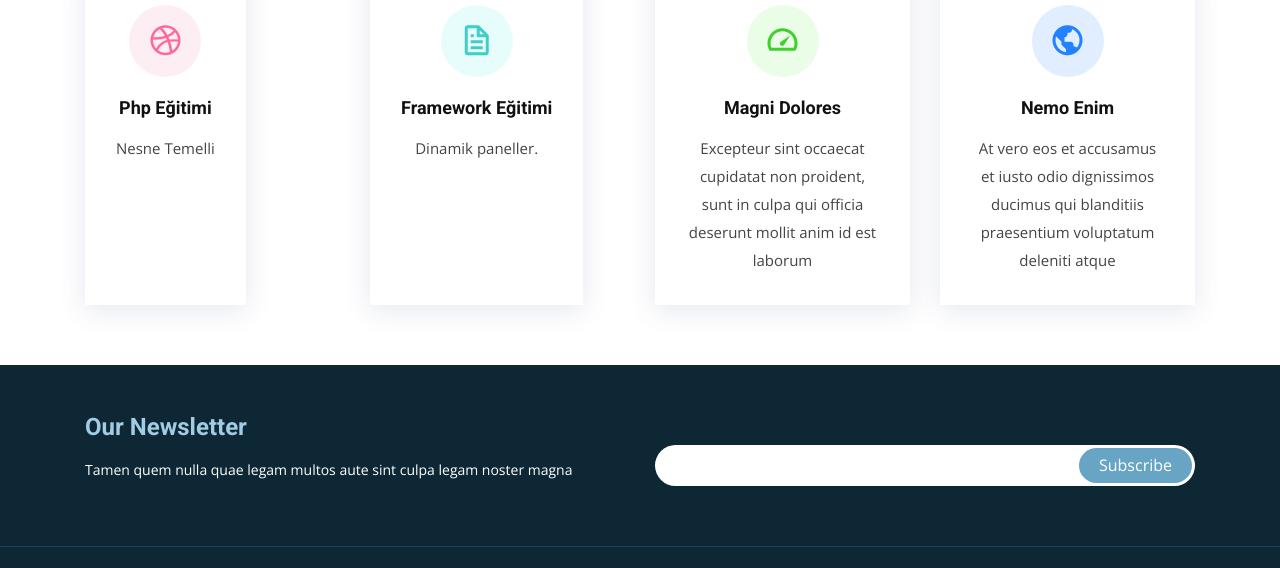
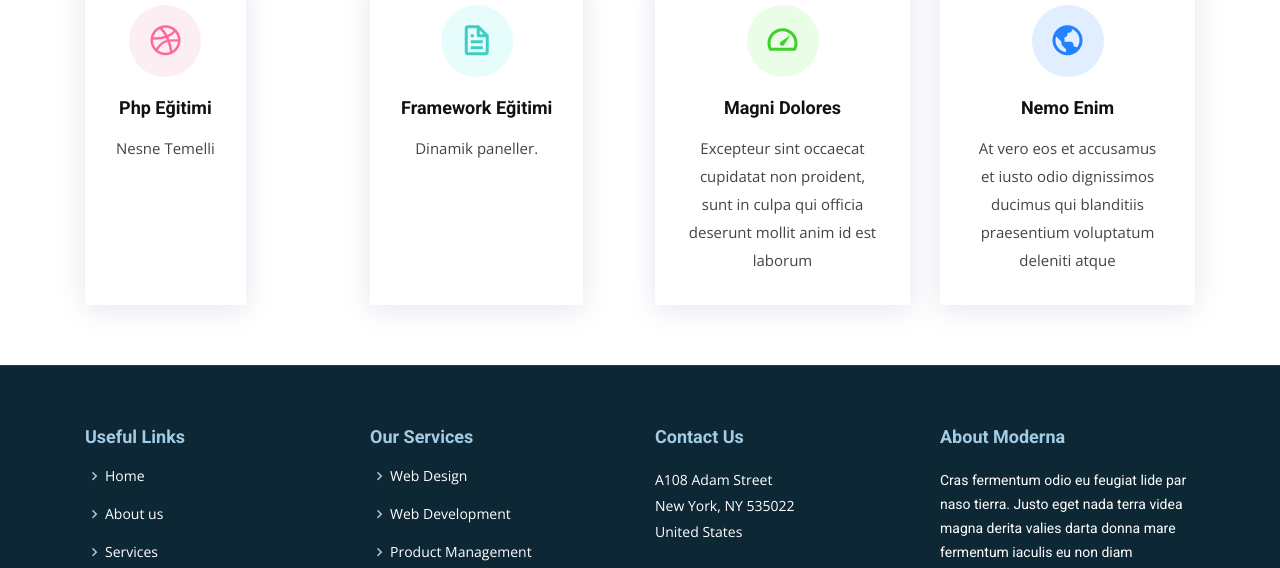
Before and after one commit to mehmethanayli/yazilimMimarileri, a plain HTML site: page index.html in a window 1280 px wide. Shown: the part 886-1454 px from the top of the page. Drawn offline with nearby package versions, Linux system fonts and the light colour scheme.

Commit message:
Footer Düzenlendi.

```diff
--- a/index.html
+++ b/index.html
@@ -180,21 +180,7 @@
     <!-- ======= Footer ======= -->
     <footer id="footer" data-aos="fade-up" data-aos-easing="ease-in-out" data-aos-duration="500">
 
-        <div class="footer-newsletter">
-            <div class="container">
-                <div class="row">
-                    <div class="col-lg-6">
-                        <h4>Our Newsletter</h4>
-                        <p>Tamen quem nulla quae legam multos aute sint culpa legam noster magna</p>
-                    </div>
-                    <div class="col-lg-6">
-                        <form action="" method="post">
-                            <input type="email" name="email"><input type="submit" value="Subscribe">
-                        </form>
-                    </div>
-                </div>
-            </div>
-        </div>
+
 
         <div class="footer-top">
             <div class="container">
```
